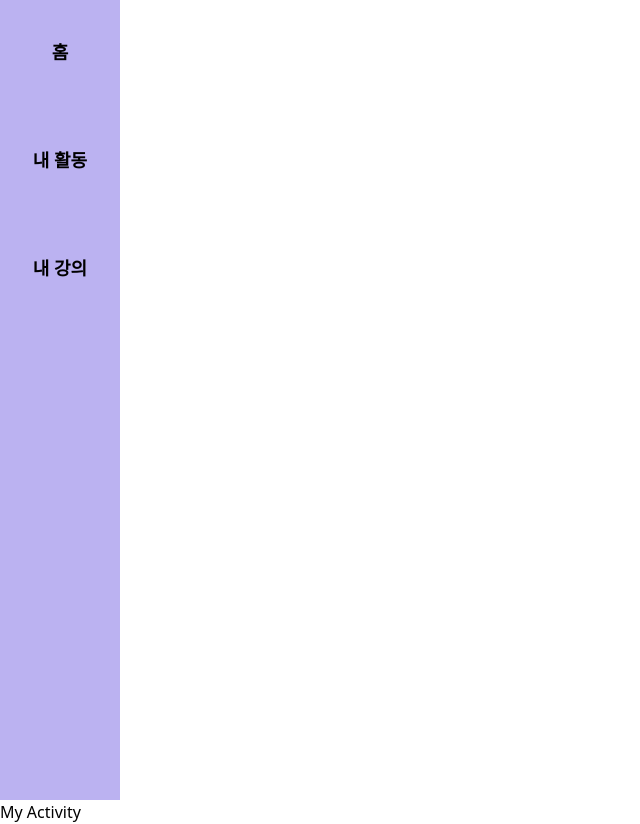
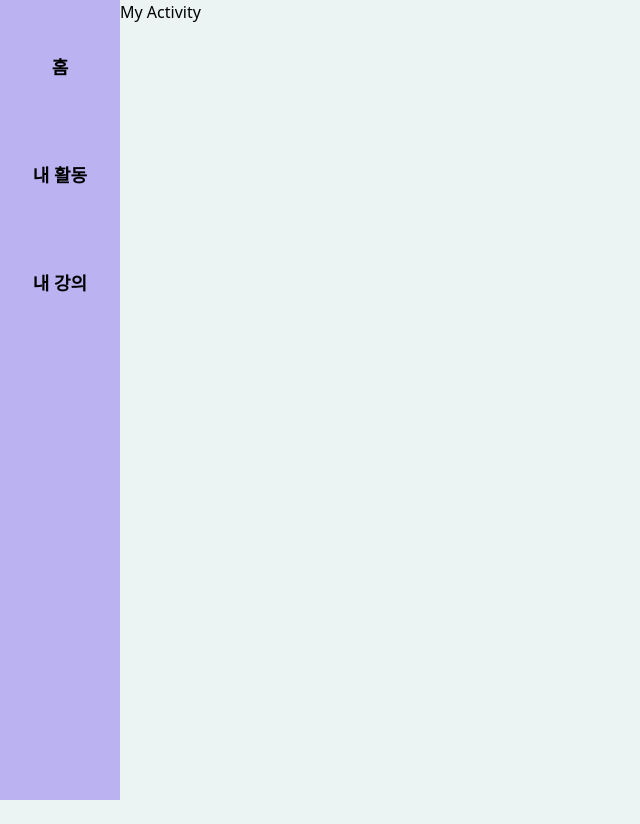
Before and after one commit to hackathon-ho1/ho1-lms-fe, a Next.js app: page / in a window 1280 px wide. Shown: the whole page, without its empty margins (0-640 px from the left). After the commit the page ends 800 px from the top, so only its background shows below. Built offline with nearby package versions, Linux system fonts and the light colour scheme.

Commit message:
feat: 기본 레이아웃 세팅

```diff
--- a/src/app/components/index.tsx
+++ b/src/app/components/Sidebar.tsx
@@ -21,7 +21,7 @@ export default function SiderBar() {
     <div className='w-[120px] h-[100vh] bg-[#bbb2f1] flex items-start justify-center'>
       <ul
         className='w-full h-2/5 flex flex-col justify-center items-center
-      font-semibold text-lg gap-16 text-center
+      font-semibold text-lg gap-16 text-center min-h-[350px]
       '
       >
         {sideBarButtons.map((item) => (
--- a/src/app/globals.css
+++ b/src/app/globals.css
@@ -4,18 +4,19 @@
 
 :root {
   --foreground-rgb: 0, 0, 0; /* 기본 폰트 검정색 */
-  --background-start-rgb: 255, 255, 255; /* 기본 배경색 하얀색으로 변경 */
-  --background-end-rgb: 255, 255, 255; /* 기본 배경 끝 색도 하얀색으로 변경 */
+  --background-start-rgb: 235, 243, 243; /* 기본 배경색 하얀색으로 변경 */
+  --background-end-rgb: 235, 243, 243; /* 기본 배경 끝 색도 하얀색으로 변경 */
 }
 
 @media (prefers-color-scheme: dark) {
   :root {
-    --foreground-rgb: 255, 255, 255;
+    --foreground-rgb: 235, 243, 243;
     --background-start-rgb: 0, 0, 0;
     --background-end-rgb: 0, 0, 0;
   }
 }
 
 body {
+  background-color: #ebf3f3;
   color: black;
 }
--- a/src/app/layout.tsx
+++ b/src/app/layout.tsx
@@ -1,12 +1,14 @@
-import SiderBar from './components';
+import SiderBar from './components/Sidebar';
 import './globals.css';
 
 export default function RootLayout({ children }: { children: React.ReactNode }) {
   return (
     <html lang='ko'>
       <body>
-        <SiderBar />
-        {children}
+        <section className='flex flex-row justify-start items-start'>
+          <SiderBar />
+          {children}
+        </section>
       </body>
     </html>
   );
```
